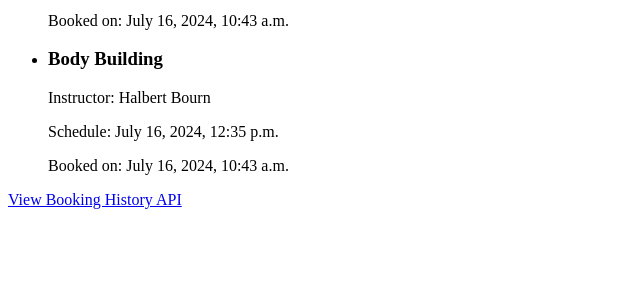
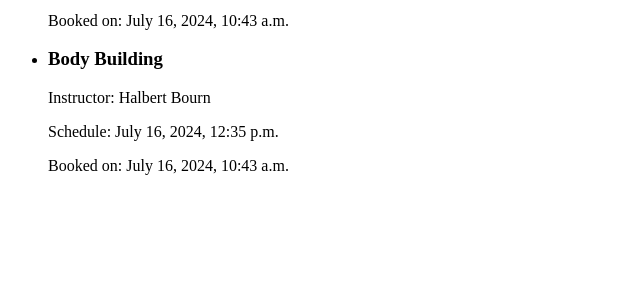
Before and after one commit to ijsathi/Zymzoo_DRF, a Django app: page /booking-history/ in a window 1280 px wide. Shown: the part 152-452 px from the top of the page, without its empty margins (0-640 px from the left). Run offline with Django 5.2, Linux system fonts and the light colour scheme; a user stored in the database is signed in; data comes from the database, SQL or seed files in the repository; both versions use the stored data as it was after the commit.

Commit message:
err solve

```diff
--- a/gym/templates/booking_history.html
+++ b/gym/templates/booking_history.html
@@ -11,4 +11,4 @@
     {% endfor %}
 
 </ul>
-<p><a href="{% url 'booking-history' %}">View Booking History API</a></p>
+{% comment %} <p><a href="{% url 'booking-history' %}">View Booking History API</a></p> {% endcomment %}
```
Also changed, not shown: db.sqlite3.
